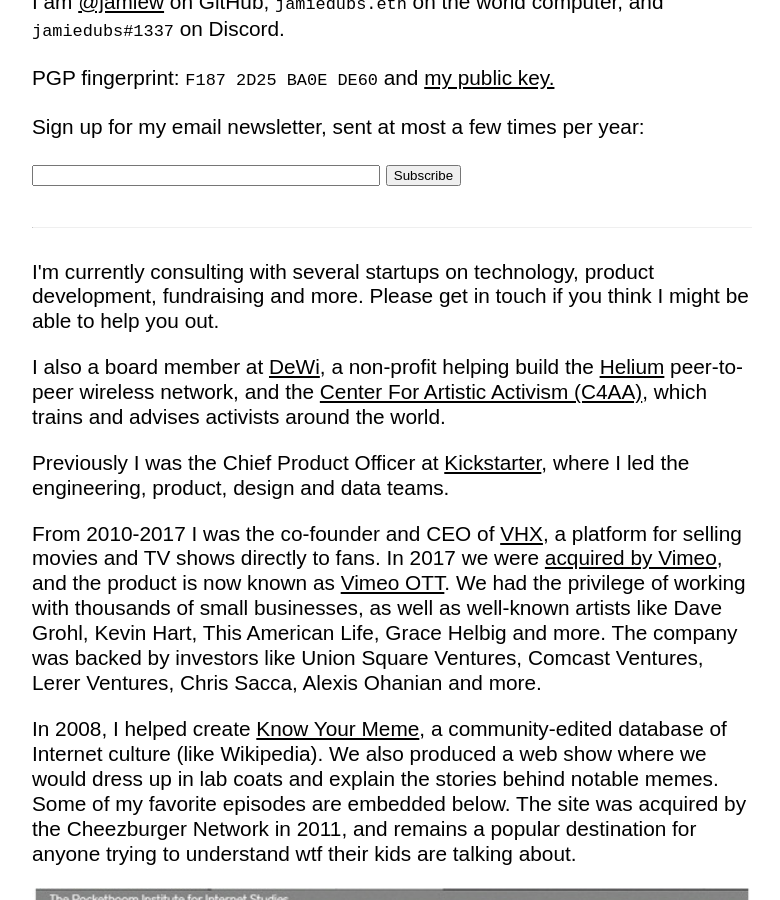
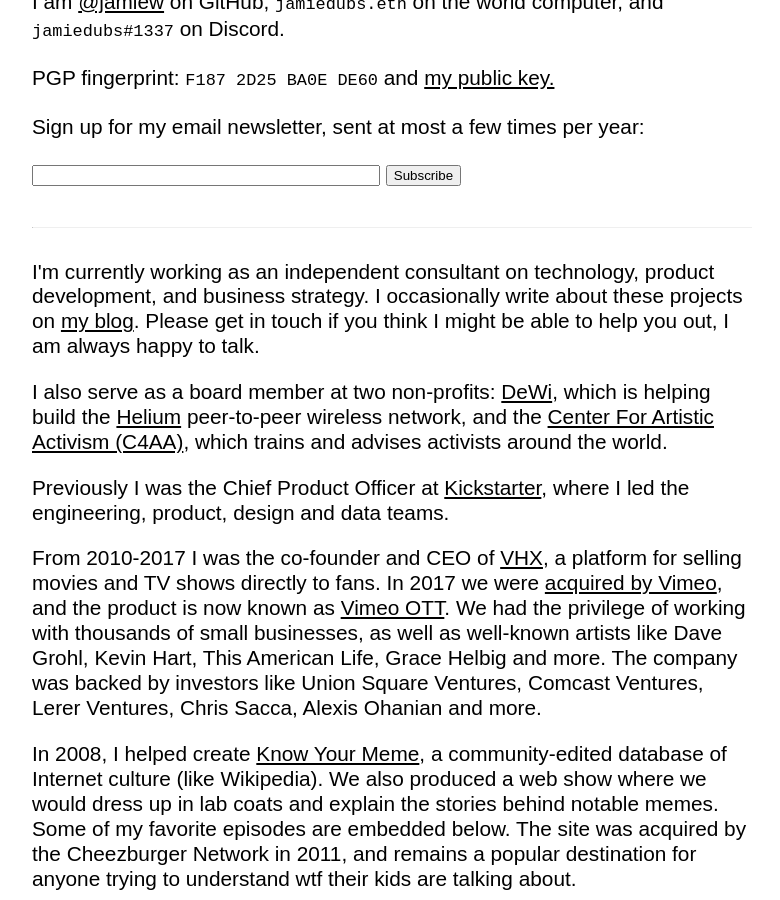
Before and after one commit to jamiew/jamiedubs.com, a Jekyll site: the page built from index.md, in a window 1280 px wide and 900 px high, scrolled down 674 px. Shown: the whole window, without its empty margins (248-1028 px from the left). Built offline with Jekyll 4.4.1, drawn with Linux system fonts in a browser that asks for light colours.

Commit message:
OK OK, here's some more

```diff
--- a/index.md
+++ b/index.md
@@ -34,30 +34,23 @@
 </p>
 
 {% comment %}
-  <!-- TODO things I'm learning about
-      tutors I'm looking for
-      subjects I can teach
-      mentorship -->
-
-<p>
-  I am currently...
-  I am available for consulting and investment opportunities.
-  I'm looking for: blockchain & distributed system tutors
-  I'm currently learning about distributed systems and blockchains
-  Interests: healthcare, security, machine learning,
-  DIY home media centers
-</p>
-
+<!-- TODO
+    subjects I'm learning about
+    tutors I'm looking for
+    subjects I can teach
+    mentorship opportunities
+-->
 {% endcomment %}
 
 <hr />
 
 <p>
-  I'm currently consulting with several startups on technology, product development, fundraising and more.
-  Please get in touch if you think I might be able to help you out.
+  I'm currently working as an independent consultant on technology, product development, and business strategy.
+  I occasionally write about these projects on <a href="/blog">my blog</a>.
+  Please get in touch if you think I might be able to help you out, I am always happy to talk.
 </p>
 <p>
-  I also a board member at <a href="https://dewi.org">DeWi</a>, a non-profit helping build the <a href="https://helium.com">Helium</a> peer-to-peer wireless network,
+  I also serve as a board member at two non-profits: <a href="https://dewi.org">DeWi</a>, which is helping build the <a href="https://helium.com">Helium</a> peer-to-peer wireless network,
   and the <a href="https://c4aa.org">Center For Artistic Activism (C4AA)</a>, which trains and advises activists around the world.
 <p>
   Previously I was the Chief Product Officer at <a href="https://www.kickstarter.com">Kickstarter</a>,
```
